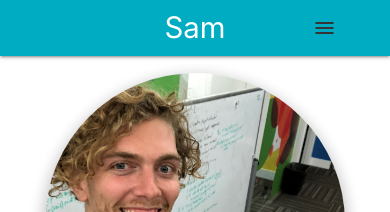
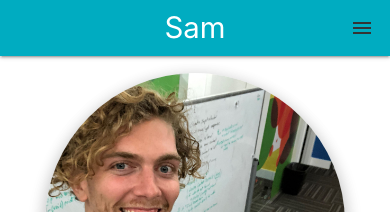
Before and after one commit to meech-ward/personal-site, a Jekyll site: the page built from _pages/index.md, in a window 390 px wide. Shown: the top 212 px of the page. Built offline with Jekyll 4.4.1, drawn with Linux system fonts in a browser that asks for light colours.

Commit message:
Update mobile nav

```diff
--- a/_includes/header.html
+++ b/_includes/header.html
@@ -4,7 +4,6 @@
         <div class="container">
           <a href="{{ "/" | relative_url }}" class="brand-logo hide-on-small-only">Sam Meech-Ward</a>
           <a href="{{ "/" | relative_url }}" class="brand-logo hide-on-med-and-up">Sam</a>
-          <a href="#" data-target="mobile-nav" class="sidenav-trigger right waves-effect waves-light btn-flat"><i class="material-icons">menu</i></a>
           <ul class="right hide-on-med-and-down">
               <li class="youtube-projects-page-nav-link"><a href="{{ '/youtube-projects' | relative_url }}">Youtube Projects</a></li>
               <li class="projects-page-nav-link"><a href="{{ '/projects' | relative_url }}">Other Projects</a></li>
@@ -12,11 +11,19 @@
               <li class="about-page-nav-link"><a href="{{ '/about' | relative_url }}">About</a></li>
           </ul>
         </div>
+        <a href="#" data-target="mobile-nav" class="sidenav-trigger right waves-effect waves-light btn-flat"><i class="material-icons">menu</i></a>
     </div>
   </nav>
 </header>
 
 <ul class="sidenav" id="mobile-nav">
+  <li><nav><div class="nav-header cyan darken-1 nav-wrapper">
+      <div class="container">
+          <a href="{{ "/" | relative_url }}" class="brand-logo center">Sam Meech-Ward</a>
+          <!-- <a href="{{ "/" | relative_url }}" class="brand-logo hide-on-med-and-up">Sam</a> -->
+        </div>
+    <!-- <p class="center"><a href="{{ "/" | relative_url }}">Sam Meech-Ward</a></p> -->
+  </div></nav></li>
   <li class="youtube-projects-page-nav-link"><a href="{{ '/youtube-projects' | relative_url }}">Youtube Projects</a></li>
   <li class="projects-page-nav-link"><a href="{{ '/projects' | relative_url }}">Other Projects</a></li>
   <li class="blog-page-nav-link"><a href="{{ '/blog' | relative_url }}">Blog</a></li>
--- a/_sass/_layout.scss
+++ b/_sass/_layout.scss
@@ -6,6 +6,26 @@
 
 main {
   flex: 1 0 auto;
+}
+
+header {
+  nav {
+    .sidenav-trigger {
+      margin: 0;
+    }
+  }
+}
+
+#mobile-nav {
+  .nav-header {
+    // padding-top: 8px;
+    .brand-logo {
+      font-size: 1rem;
+    }
+    p {
+      margin: 0;
+    }
+  }
 }
 
 .profile-image-container {
```
Lines whose indentation alone changed are shown as unchanged.
